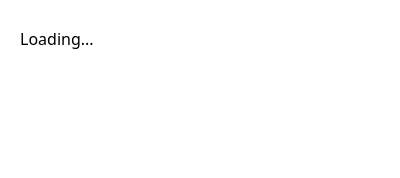
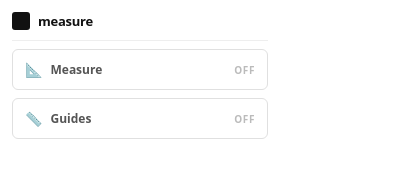
Before and after one commit to FrodoWho/Metis-Extension, a browser extension: page popup/popup.html in a window 400 px wide. Drawn offline with Linux system fonts and the light colour scheme.

Commit message:
feat: add popup UI with tool toggles

```diff
--- a/popup/popup.css
+++ b/popup/popup.css
@@ -0,0 +1,78 @@
+* { box-sizing: border-box; margin: 0; padding: 0; }
+
+body {
+  font-family: system-ui, -apple-system, sans-serif;
+  width: 280px;
+  background: #fff;
+}
+
+.container { padding: 12px; }
+
+header {
+  display: flex;
+  align-items: center;
+  gap: 8px;
+  padding-bottom: 10px;
+  margin-bottom: 8px;
+  border-bottom: 1px solid #eee;
+}
+
+.logo {
+  width: 18px;
+  height: 18px;
+  background: #111;
+  border-radius: 3px;
+}
+
+.title {
+  font-size: 13px;
+  font-weight: 700;
+  letter-spacing: -0.02em;
+  color: #111;
+}
+
+.tool {
+  display: flex;
+  justify-content: space-between;
+  align-items: center;
+  padding: 10px 12px;
+  border: 1.5px solid #e0e0e0;
+  border-radius: 6px;
+  margin-bottom: 8px;
+  cursor: pointer;
+  user-select: none;
+  transition: background 0.1s, border-color 0.1s;
+}
+
+.tool:last-child { margin-bottom: 0; }
+.tool:hover { border-color: #bbb; }
+
+.tool.active {
+  background: #111;
+  border-color: #111;
+}
+
+.tool-info { display: flex; align-items: center; gap: 8px; }
+.tool-icon  { font-size: 14px; }
+
+.tool-name {
+  font-size: 12px;
+  font-weight: 600;
+  color: #555;
+}
+
+.tool.active .tool-name { color: #fff; }
+
+.badge {
+  font-size: 10px;
+  font-weight: 600;
+  letter-spacing: 0.06em;
+  color: #bbb;
+}
+
+.tool.active .badge {
+  color: #888;
+  background: #1e1e1e;
+  padding: 2px 6px;
+  border-radius: 3px;
+}
--- a/popup/popup.html
+++ b/popup/popup.html
@@ -5,7 +5,26 @@
   <link rel="stylesheet" href="popup.css">
 </head>
 <body>
-  <p style="padding:12px;font-family:system-ui;">Loading...</p>
+  <div class="container">
+    <header>
+      <div class="logo"></div>
+      <span class="title">measure</span>
+    </header>
+    <div class="tool" data-tool="measure">
+      <div class="tool-info">
+        <span class="tool-icon">📐</span>
+        <span class="tool-name">Measure</span>
+      </div>
+      <span class="badge">OFF</span>
+    </div>
+    <div class="tool" data-tool="guides">
+      <div class="tool-info">
+        <span class="tool-icon">📏</span>
+        <span class="tool-name">Guides</span>
+      </div>
+      <span class="badge">OFF</span>
+    </div>
+  </div>
   <script src="popup.js"></script>
 </body>
 </html>
--- a/popup/popup.js
+++ b/popup/popup.js
@@ -1 +1,27 @@
-console.log('popup loaded');
+const state = { measure: false, guides: false };
+
+document.querySelectorAll('.tool').forEach((row) => {
+  row.addEventListener('click', () => {
+    const tool = row.dataset.tool;
+    state[tool] = !state[tool];
+    updateRow(row, state[tool]);
+    sendMessage(tool, state[tool]);
+  });
+});
+
+function updateRow(row, enabled) {
+  const badge = row.querySelector('.badge');
+  if (enabled) {
+    row.classList.add('active');
+    badge.textContent = 'ON';
+  } else {
+    row.classList.remove('active');
+    badge.textContent = 'OFF';
+  }
+}
+
+function sendMessage(tool, enabled) {
+  chrome.tabs.query({ active: true, currentWindow: true }, (tabs) => {
+    if (tabs[0]) chrome.tabs.sendMessage(tabs[0].id, { tool, enabled });
+  });
+}
```
